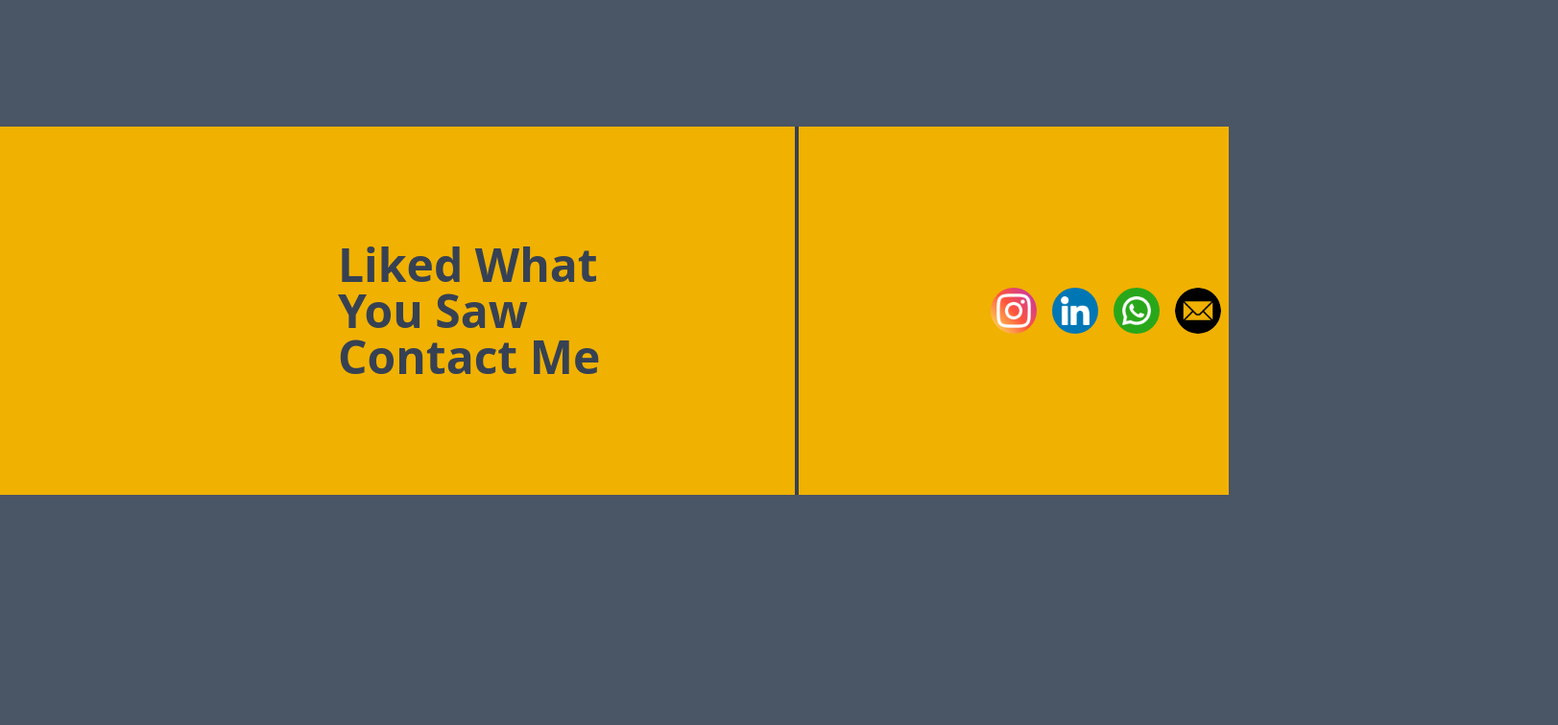
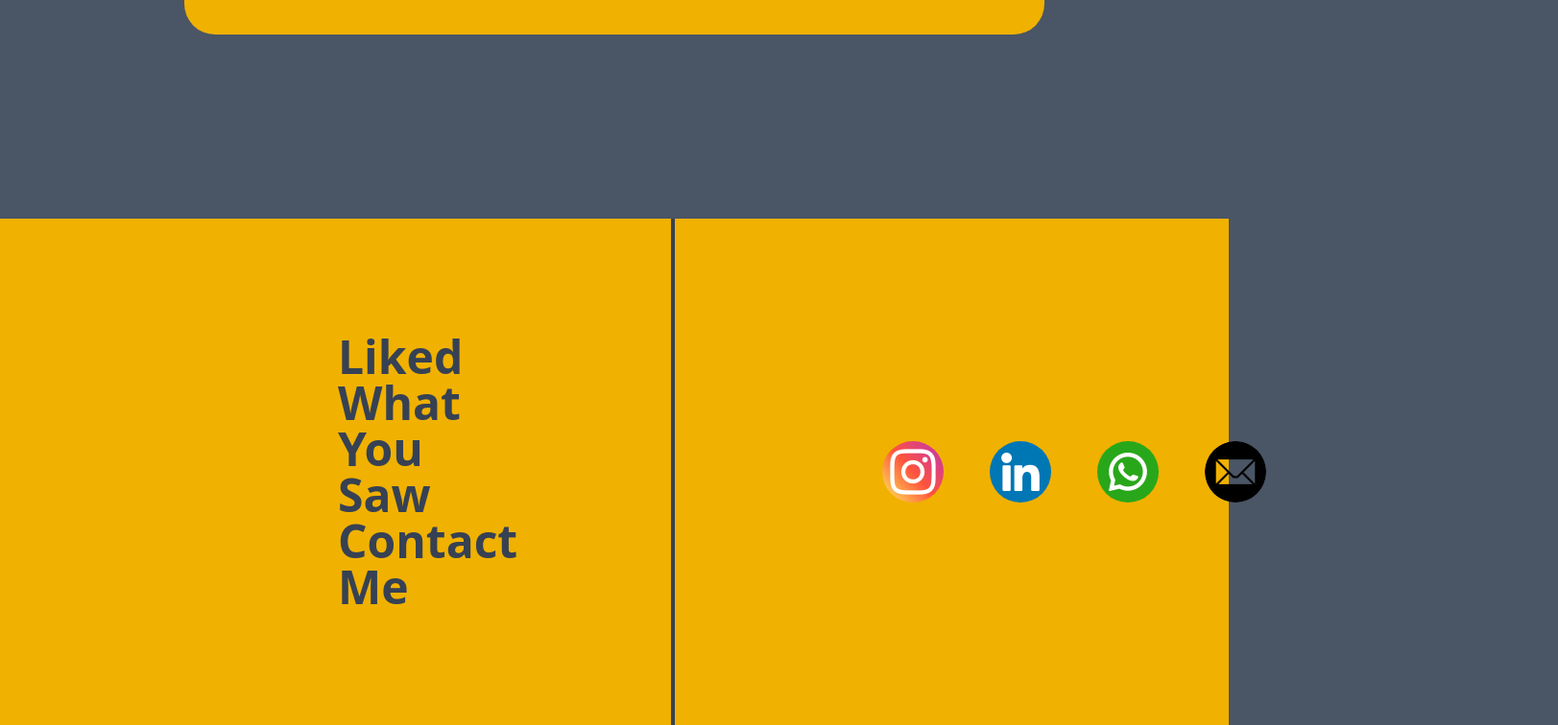
Before and after one commit to VFManoel/vfmanoel.github.io, a website: page index.html in a window 1280 px wide. Shown: the part 2008-2764 px from the top of the page at 96% size, 1623 px wide, since content can reach past the window. Before the commit the page ends 2524 px from the top, so only its background shows below. Drawn offline with Linux system fonts and the light colour scheme.

Commit message:
fixing full size

```diff
--- a/index.html
+++ b/index.html
@@ -12,7 +12,7 @@
         <div class="md:block text-3xl md:text-5xl font-bold pr-2">/></div>
         <div class="text-3xl md:text-4xl">Manoel Ferreira</div>
       </div>
-      <div class="bg-[url('/images/navi.png')] m-auto bg-cover w-16 h-16"></div>
+      <div class="md:hidden bg-[url('/images/navi.png')] m-auto bg-cover w-16 h-16"></div>
       <div class="hidden md:inline-flex items-center text-xl text-gray-700">
         <div class="bg-yellow-400 rounded-4xl px-4 py-2 m-2">
           <a href="">Home</a>
@@ -35,11 +35,11 @@
         class="md:hidden bg-[url('/images/fotoperfileu.jpg')] m-auto bg-cover h-62 w-62 rounded-full"
       ></div>
       <div class="text-center md:text-start">
-        <div class="text-start pt-4 pl-12">I'm</div>
+        <div class="md:pl-1 text-start pt-4 pl-12">I'm</div>
         <div class="md:text-7xl text-5xl md:mt-2">Manoel Victor</div>
         <div class="md:text-7xl text-5xl">Ferreira</div>
         <h1 class="md:mt-4 mt-2">FullStack Developer</h1>
-        <div class="flex justify-center items-center md:mt-8 mt-6">
+        <div class="flex justify-center md:justify-start items-center md:mt-8 mt-6">
           <div
             class="bg-[url('/images/github.png')] bg-cover w-14 h-14 mr-6 rounded-full hover:cursor-pointer"
           >
@@ -58,7 +58,7 @@
         </div>
       </div>
       <div
-        class="hidden md:block bg-[url('/images/fotoperfileu.jpg')] bg-cover h-96 w-96 rounded-full md:mr-40"
+        class="hidden md:block bg-[url('/images/fotoperfileu.jpg')] bg-cover h-120 w-120 rounded-full md:mr-40"
       ></div>
     </div>
     <div class="m-8 mt-18 md:m-48">
@@ -105,24 +105,24 @@
         </div>
       </div>
     </div>
-    <div class="md:flex md:justify-center md:items-center bg-yellow-500 text-gray-700">
+    <div class="md:flex md:items-center bg-yellow-500 text-gray-700">
         <div class="mx-4 md:mx-48 py-4 md:py-30 px-4 md:px-40 md:border-r-4">
           <div class="font-bold text-4xl md:text-5xl">Liked What You Saw</div>
           <div class="font-bold text-4xl md:text-5xl">Contact Me</div>
         </div>
-      <div class="pb-6 md:mx-auto md:py-30">
+      <div class="pb-6 md:pb-0 md:pr-70 md:mx-auto">
         <div class="flex justify-center items-center">
           <div
-            class="bg-[url('/images/instagram.png')] bg-cover w-12 h-12 rounded-full m-2 hover:cursor-pointer"
+            class="bg-[url('/images/instagram.png')] bg-cover w-16 h-16 rounded-full m-2 md:m-6 hover:cursor-pointer"
           ></div>
           <div
-            class="bg-[url('/images/linkedin.png')] bg-cover w-12 h-12 m-2 rounded-full hover:cursor-pointer"
+            class="bg-[url('/images/linkedin.png')] bg-cover w-16 h-16 m-2 md:m-6 rounded-full hover:cursor-pointer"
           ></div>
           <div
-            class="bg-[url('/images/whatsapp.png')] bg-cover w-12 h-12 m-2 rounded-full hover:cursor-pointer"
+            class="bg-[url('/images/whatsapp.png')] bg-cover w-16 h-16 m-2 md:m-6 rounded-full hover:cursor-pointer"
           ></div>
           <div
-            class="bg-[url('/images/gmail.png')] bg-cover w-12 h-12 m-2 rounded-full hover:cursor-pointer"
+            class="bg-[url('/images/gmail.png')] bg-cover w-16 h-16 m-2 md:m-6 rounded-full hover:cursor-pointer"
           ></div>
         </div>
       </div>
```
Also changed, not shown: src/output.css.
